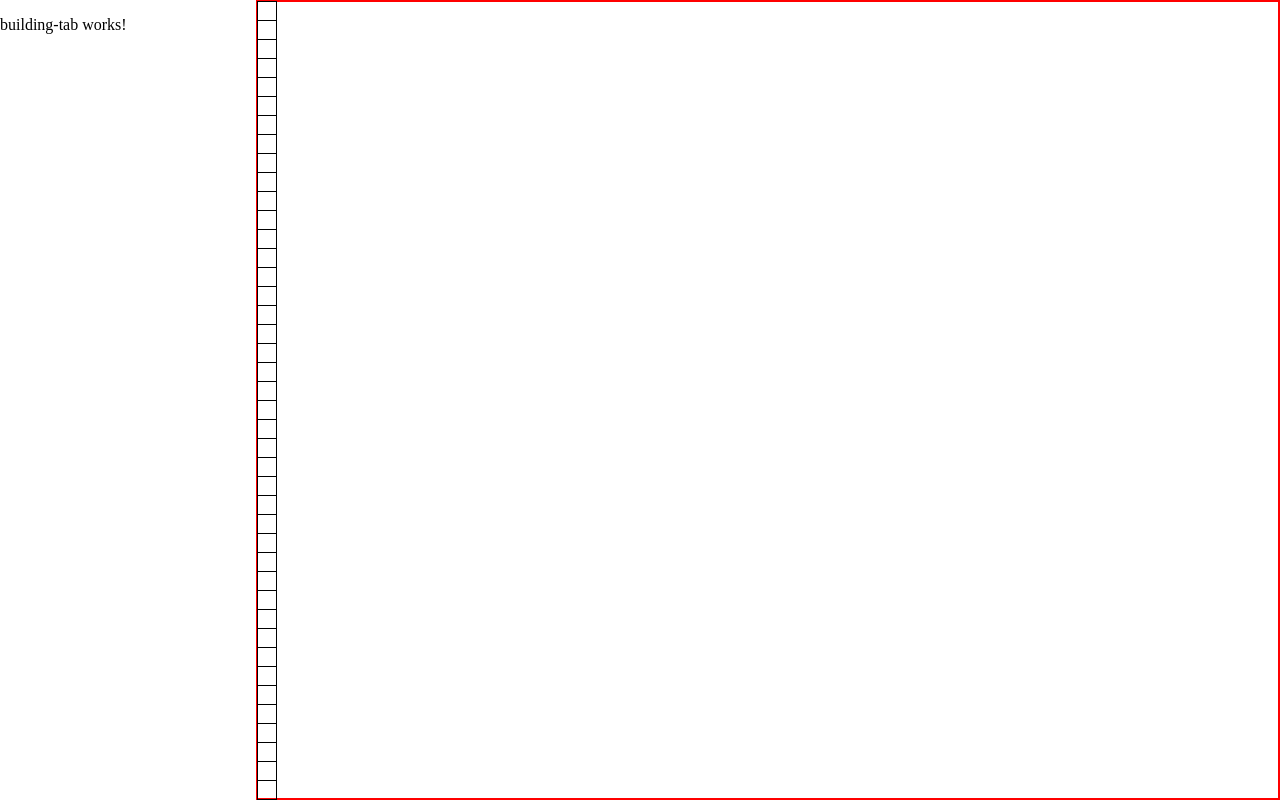
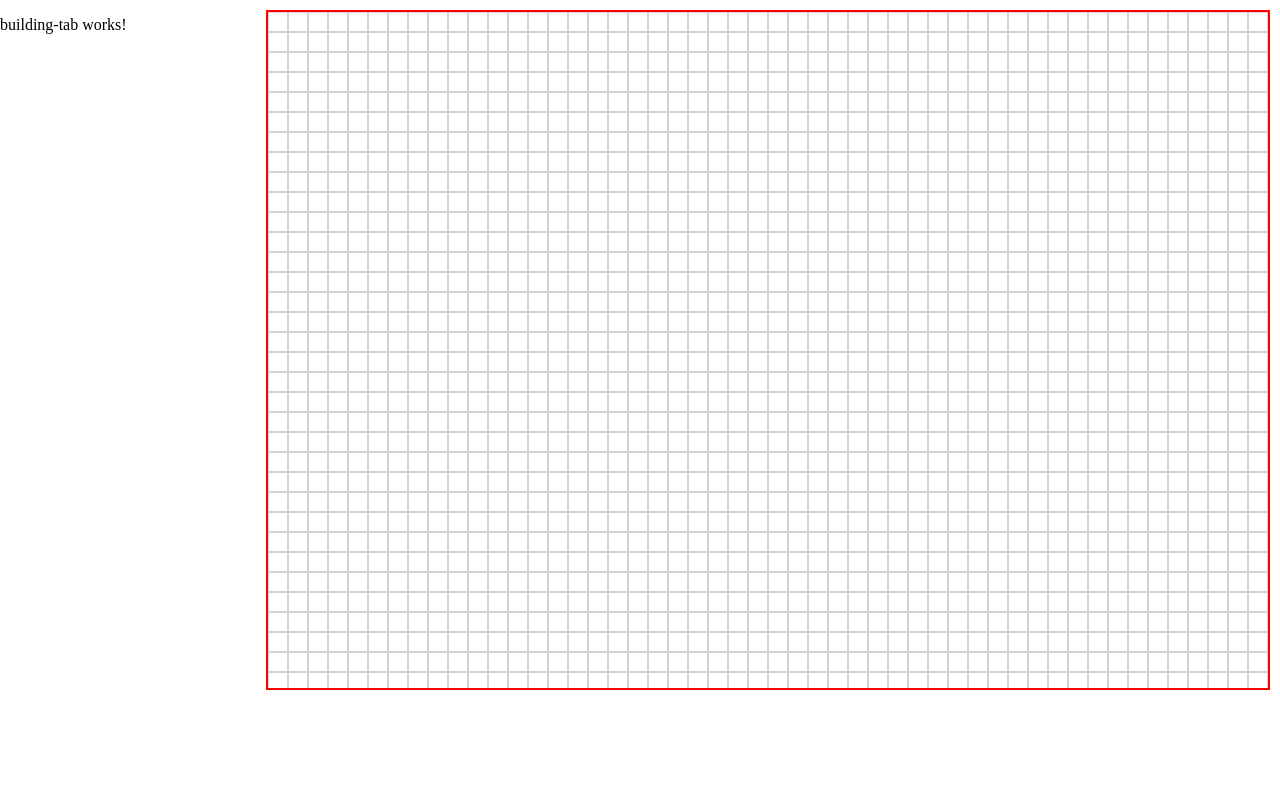
Before and after one commit to makzylinski/terraforge, an Angular app: page / in a window 1280 px wide. Built offline with nearby package versions, Linux system fonts and the light colour scheme.

Commit message:
added mesh and single tile click

```diff
--- a/src/app/components/game-view/game-view.component.html
+++ b/src/app/components/game-view/game-view.component.html
@@ -1,5 +1,7 @@
 <div class="view">
-  @for (item of gridHeight | range; track $index) {
-  <div class="view__tile"></div>
-  } @for (item of items; track $index) {}
+  @for (row of gridHeight | range; track $index) {
+  <div class="view__tile" (click)="onTileClick($event)"></div>
+  @for (column of gridWidth | range; track $index) {
+  <div class="view__tile" (click)="onTileClick($event)"></div>
+  } }
 </div>
--- a/src/app/components/game-view/game-view.component.scss
+++ b/src/app/components/game-view/game-view.component.scss
@@ -1,13 +1,21 @@
 .view {
   box-sizing: border-box;
   border: 2px solid red;
-  height: 100%;
+  margin: 10px;
+  max-height: 85vh;
+  overflow: hidden;
+  display: grid;
+  grid-template-columns: repeat(auto-fill, minmax(20px, 1fr));
+  grid-auto-rows: 1fr;
 
   &__tile {
-    width: 20px;
-    height: 20px;
     box-sizing: border-box;
-    border: 1px solid black;
-    margin: -1px;
+    border: 1px solid lightgray;
+    aspect-ratio: 1 / 1;
+
+    &:hover {
+      cursor: pointer;
+      background-color: lightgray;
+    }
   }
 }
--- a/src/app/components/game-view/game-view.component.ts
+++ b/src/app/components/game-view/game-view.component.ts
@@ -19,8 +19,6 @@ export class GameViewComponent {
   getScreenSize() {
     this.scrHeight = window.innerHeight;
     this.scrWidth = window.innerWidth;
-    console.log(this.scrHeight, this.scrWidth);
-    console.log(typeof this.scrHeight);
     this.calculateGrid();
   }
 
@@ -29,7 +27,12 @@ export class GameViewComponent {
   }
 
   calculateGrid() {
-    this.gridWidth = Math.round(Math.floor(this.scrWidth / 19));
-    this.gridHeight = Math.round(Math.floor(this.scrHeight / 19));
+    this.gridWidth = Math.round(Math.floor(this.scrWidth / 22));
+    this.gridHeight = Math.round(Math.floor(this.scrHeight / 22));
+  }
+
+  onTileClick(event: MouseEvent) {
+    console.log(event.clientX);
+    console.log(event.clientY);
   }
 }
```
